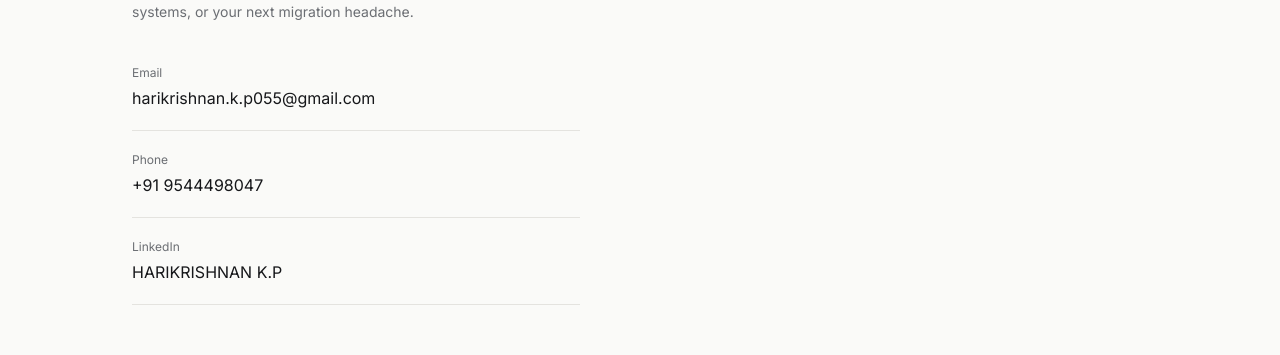
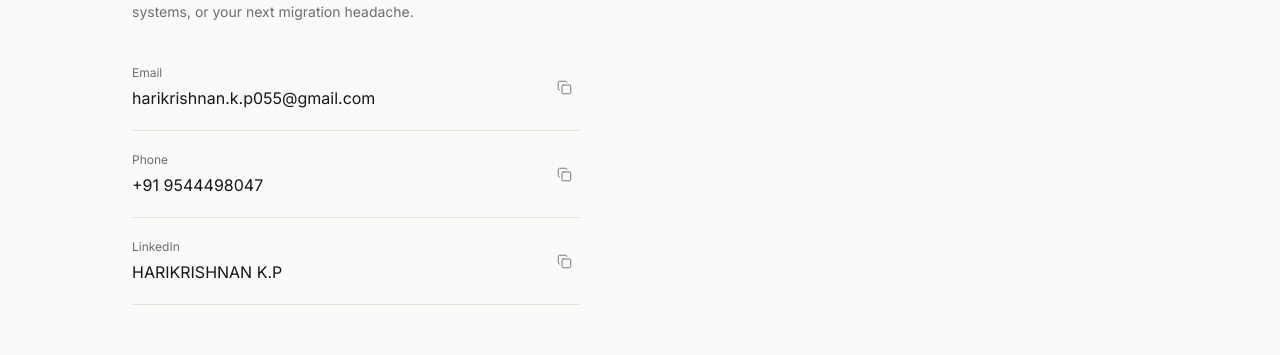
Before and after one commit to Harikrishnan009/Portfolio-website, a Next.js app: page / in a window 1280 px wide. Shown: the part 4463-4818 px from the top of the page. Built offline with nearby package versions, Linux system fonts and the light colour scheme.

Commit message:
Add pipeline destination copy interaction

```diff
--- a/components/Contact.tsx
+++ b/components/Contact.tsx
@@ -3,76 +3,34 @@
 import { useState } from "react";
 import { Copy, Check } from "lucide-react";
 
-const CONTACT = {
-  email: "harikrishnan.k.p055@gmail.com",
-  phone: "+91 9544498047",
-  linkedin: "HARIKRISHNAN K.P",
-};
+const CONTACT = { email: "harikrishnan.k.p055@gmail.com", phone: "+91 9544498047", linkedin: "HARIKRISHNAN K.P" };
 
 function Row({ label, value, href }: { label: string; value: string; href?: string }) {
   const [copied, setCopied] = useState(false);
-
   const handleCopy = async () => {
     try {
       await navigator.clipboard.writeText(value);
       setCopied(true);
-      setTimeout(() => setCopied(false), 1500);
-    } catch {
-      // clipboard unavailable
-    }
+      setTimeout(() => setCopied(false), 1800);
+    } catch {}
   };
-
   return (
-    <div className="group flex items-center justify-between gap-4 border-b border-line py-5 first:pt-0">
-      <div>
-        <p className="text-[12px] text-muted">{label}</p>
-        {href ? (
-          <a
-            href={href}
-            className="focus-ring mt-1 block text-[16px] text-ink underline decoration-transparent underline-offset-4 transition-colors hover:decoration-line"
-          >
-            {value}
-          </a>
-        ) : (
-          <p className="mt-1 text-[16px] text-ink">{value}</p>
-        )}
-      </div>
-      <button
-        onClick={handleCopy}
-        aria-label={`Copy ${label}`}
-        className="focus-ring rounded-full p-2 text-muted opacity-0 transition-all duration-150 hover:text-ink active:scale-90 group-hover:opacity-100"
-      >
-        {copied ? <Check size={15} strokeWidth={1.5} style={{ color: "var(--accent)" }} /> : <Copy size={15} strokeWidth={1.5} />}
+    <div className={`copy-row group relative flex items-center justify-between gap-4 border-b border-line py-5 first:pt-0 ${copied ? "copy-complete" : ""}`}>
+      <div><p className="text-[12px] text-muted">{label}</p>{href ? <a href={href} className="focus-ring mt-1 block text-[16px] text-ink underline decoration-transparent underline-offset-4 transition-colors hover:decoration-line">{value}</a> : <p className="mt-1 text-[16px] text-ink">{value}</p>}</div>
+      <span className="copy-packet" aria-hidden="true" />
+      <button onClick={handleCopy} aria-label={`Copy ${label}`} className="focus-ring relative rounded-full p-2 text-muted transition-all duration-150 hover:text-ink active:scale-90">
+        {copied ? <span className="flex items-center gap-1 font-mono text-[10px]" style={{ color: "var(--accent)" }}><Check size={15} strokeWidth={1.5}/>copied</span> : <Copy size={15} strokeWidth={1.5}/>}
       </button>
     </div>
   );
 }
 
 export default function Contact() {
-  return (
-    <section id="contact" className="border-t border-line">
-      <div className="mx-auto max-w-content px-6 py-20 md:px-8">
-        <p className="font-display text-[15px] italic text-muted">Contact</p>
-        <h2 className="mt-3 max-w-lg font-display text-2xl font-medium leading-snug tracking-tight text-ink">
-          Open to data engineering roles &amp; collaborations
-        </h2>
-        <p className="mt-3 max-w-md text-[14px] leading-relaxed text-muted">
-          Reach out directly — happy to talk about pipelines, streaming systems, or your next
-          migration headache.
-        </p>
-
-        <div className="mt-10 max-w-md">
-          <Row label="Email" value={CONTACT.email} href={`mailto:${CONTACT.email}`} />
-          <Row
-            label="Phone"
-            value={CONTACT.phone}
-            href={`tel:${CONTACT.phone.replace(/\s/g, "")}`}
-          />
-          <Row label="LinkedIn" value={CONTACT.linkedin} />
-        </div>
-
-        <p className="mt-16 text-[12px] text-muted">Built with Next.js · Deployed on Vercel</p>
-      </div>
-    </section>
-  );
+  return <section id="contact" className="border-t border-line"><div className="mx-auto max-w-content px-6 py-20 md:px-8">
+    <p className="font-display text-[15px] italic text-muted">Contact</p>
+    <h2 className="mt-3 max-w-lg font-display text-2xl font-medium leading-snug tracking-tight text-ink">Open to data engineering roles &amp; collaborations</h2>
+    <p className="mt-3 max-w-md text-[14px] leading-relaxed text-muted">Reach out directly — happy to talk about pipelines, streaming systems, or your next migration headache.</p>
+    <div className="mt-10 max-w-md"><Row label="Email" value={CONTACT.email} href={`mailto:${CONTACT.email}`}/><Row label="Phone" value={CONTACT.phone} href={`tel:${CONTACT.phone.replace(/\s/g, "")}`}/><Row label="LinkedIn" value={CONTACT.linkedin}/></div>
+    <p className="mt-16 text-[12px] text-muted">Built with Next.js · Deployed on Vercel</p>
+  </div></section>;
 }
```
